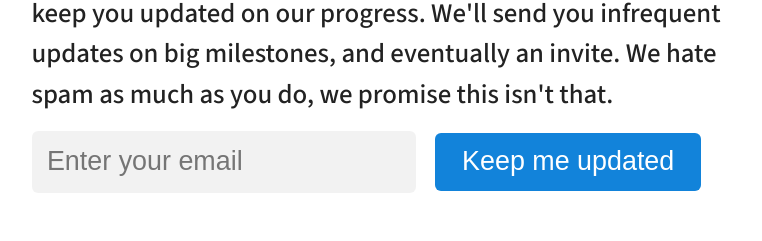
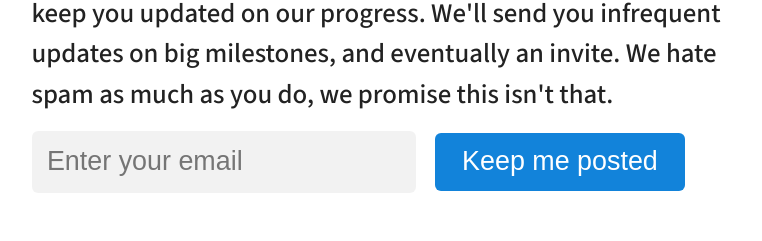
Before and after one commit to hirewithapollo/launchpad, a plain HTML site: page index.html in a window 1280 px wide. Shown: the part 1790-2031 px from the top of the page, without its empty margins (253-1015 px from the left). Drawn offline with Linux system fonts and the light colour scheme.

Commit message:
update copy

```diff
--- a/index.html
+++ b/index.html
@@ -51,7 +51,7 @@
           <p>
             <input id="email" type="email" spellcheck="false" placeholder="Enter your email" class="input" />
             <label for="email">
-              <button id="submit" class="button" onclick="sendEmail()">Keep me updated</button>
+              <button id="submit" class="button" onclick="sendEmail()">Keep me posted</button>
             </label>
           </p>
         </section>
```
